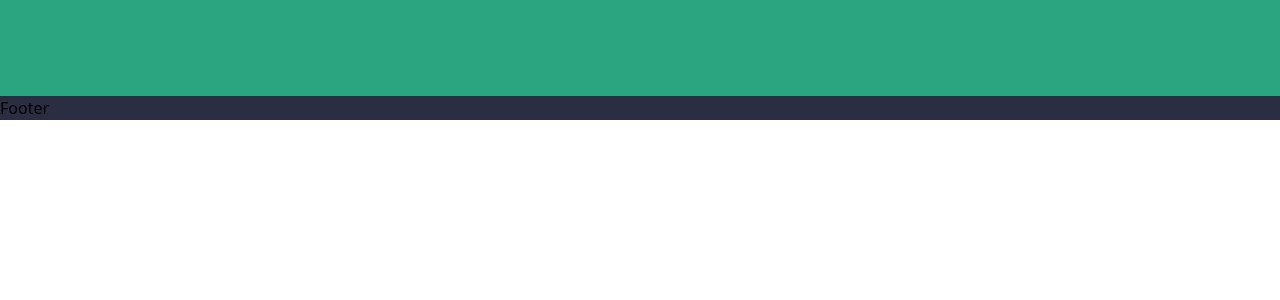
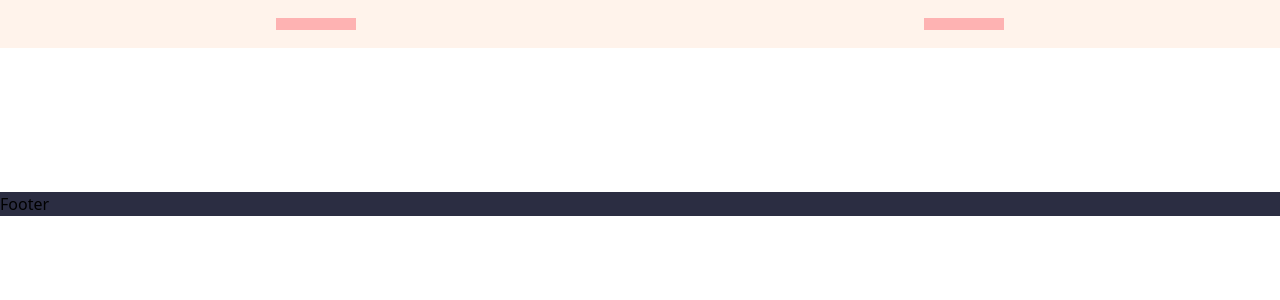
Before and after one commit to AbdulbasitSaid/greaneagle, a Nuxt app: page /register in a window 1280 px wide. Shown: the top 300 px of the page. Built offline with nearby package versions, Linux system fonts and the light colour scheme.

Commit message:
header update

```diff
--- a/components/Header.vue
+++ b/components/Header.vue
@@ -1,6 +1,17 @@
 <template>
   <div>
-    <div class="h-24 bg-primary"></div>
+    <div class="h-48 w-screen">
+      <div class="w-screen bg-bg_pop_up">
+        <div
+          class="h-12 flex space-x-4 items-center max-w-9xl content-center justify-around"
+        >
+          <div class="w-20 h-3 bg-red-300"></div>
+          <div class="w-20 h-3 bg-red-300"></div>
+        </div>
+      </div>
+      <div class="h-20"></div>
+      <div class="h-14 bg-primary"></div>
+    </div>
   </div>
 </template>
 
```
